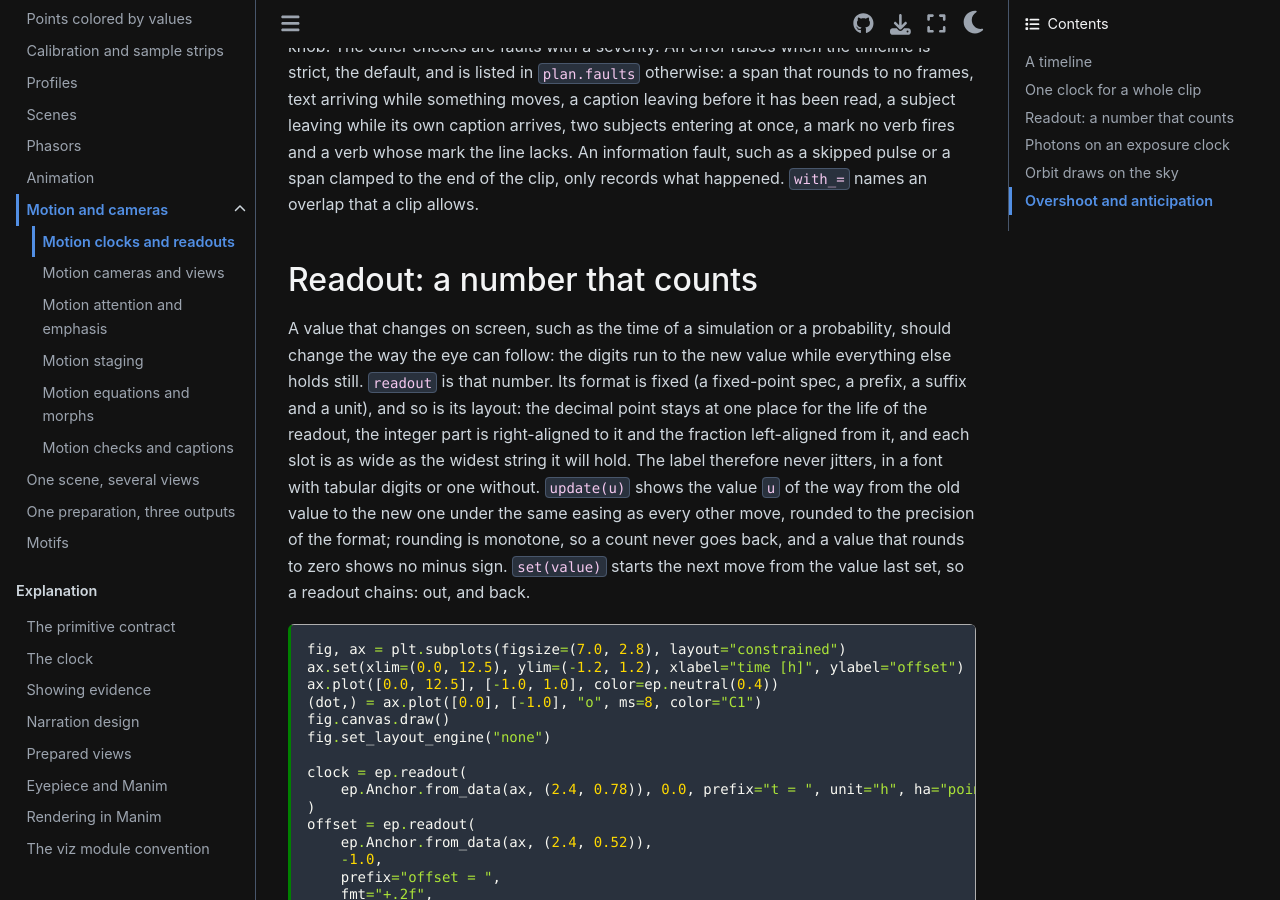
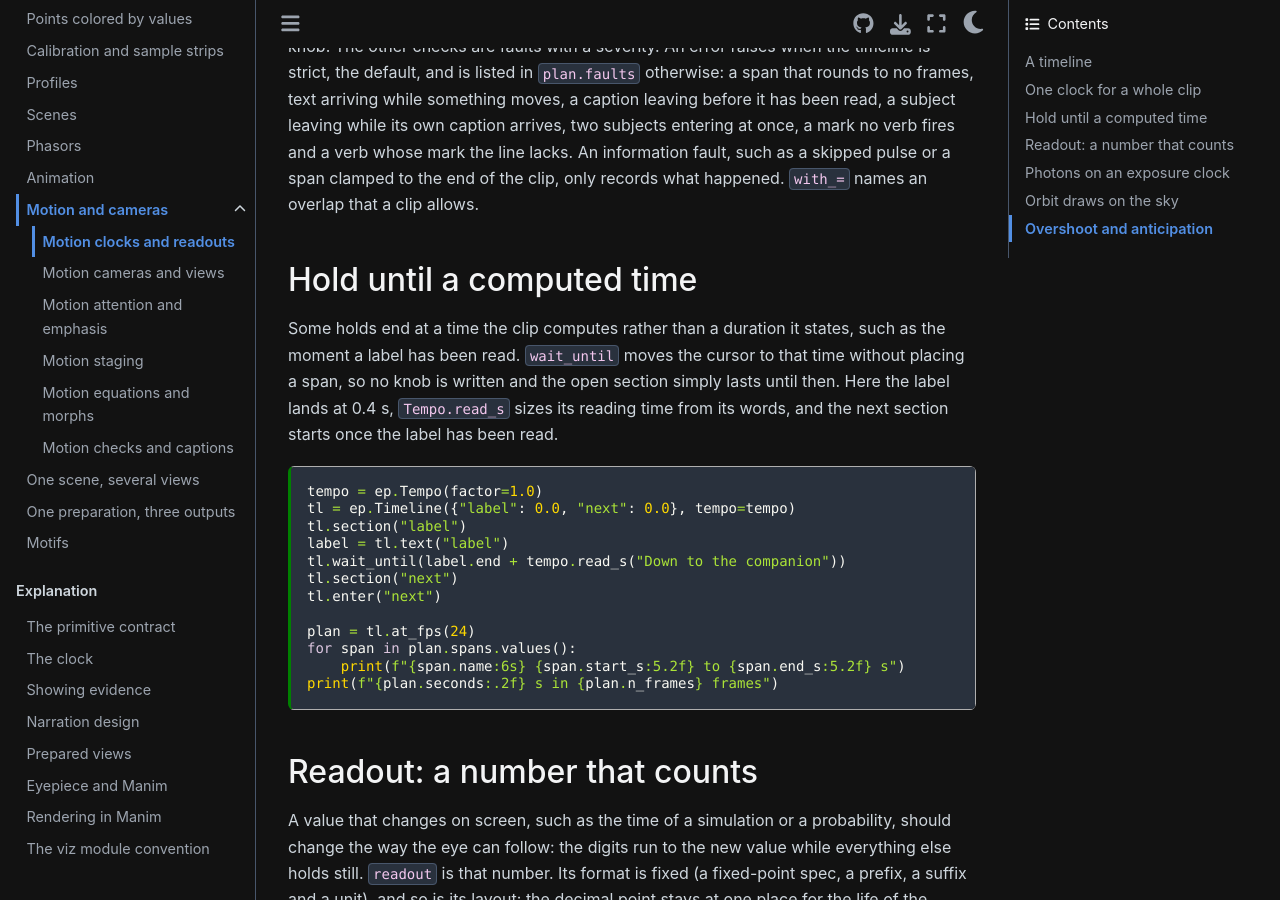
Before and after one commit to CoreySpohn/eyepiece, a Sphinx documentation site: the page built from docs/gallery/motion-clock.md, in a window 1280 px wide and 900 px high, scrolled down 3300 px. Built offline with Sphinx 7.4.7 and the Sphinx Book theme 1.1.4, drawn with Linux system fonts in a browser that asks for light colours; pages that are not in the unit, such as notebooks, are missing from menus.

Commit message:
docs(gallery): show wait_until on the motion clock page

````diff
--- a/docs/gallery/motion-clock.md
+++ b/docs/gallery/motion-clock.md
@@ -183,6 +183,30 @@ own caption arrives, two subjects entering at once, a mark no verb fires and
 a verb whose mark the line lacks. An information fault, such as a skipped
 pulse or a span clamped to the end of the clip, only records what happened.
 `with_=` names an overlap that a clip allows.
+
+## Hold until a computed time
+
+Some holds end at a time the clip computes rather than a duration it states,
+such as the moment a label has been read. `wait_until` moves the cursor to
+that time without placing a span, so no knob is written and the open section
+simply lasts until then. Here the label lands at 0.4 s, `Tempo.read_s` sizes
+its reading time from its words, and the next section starts once the label
+has been read.
+
+```{code-cell} python
+tempo = ep.Tempo(factor=1.0)
+tl = ep.Timeline({"label": 0.0, "next": 0.0}, tempo=tempo)
+tl.section("label")
+label = tl.text("label")
+tl.wait_until(label.end + tempo.read_s("Down to the companion"))
+tl.section("next")
+tl.enter("next")
+
+plan = tl.at_fps(24)
+for span in plan.spans.values():
+    print(f"{span.name:6s} {span.start_s:5.2f} to {span.end_s:5.2f} s")
+print(f"{plan.seconds:.2f} s in {plan.n_frames} frames")
+```
 
 ## Readout: a number that counts
 
````
